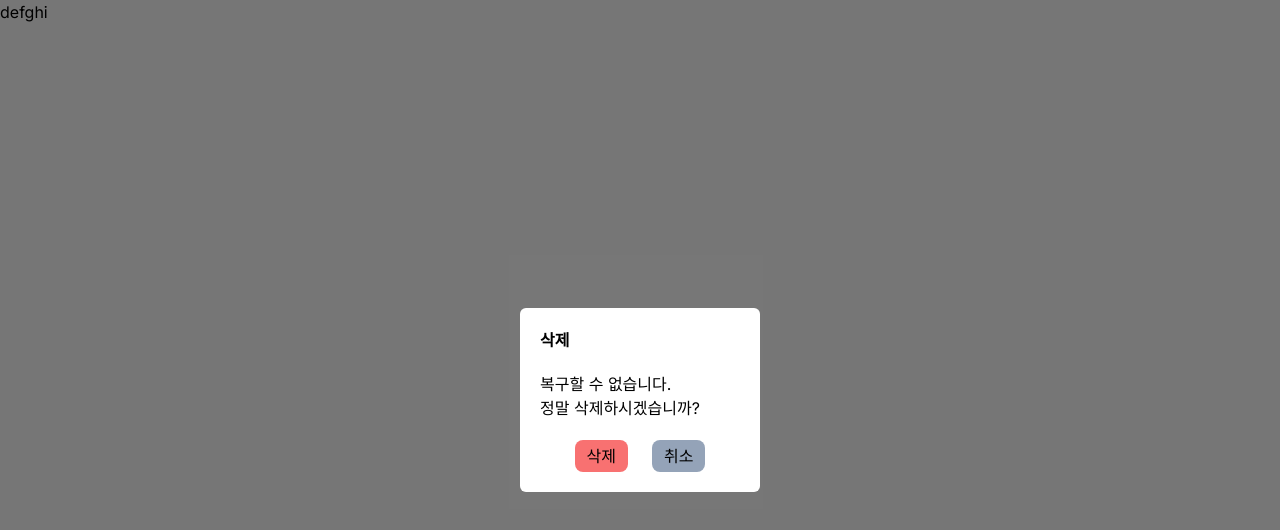
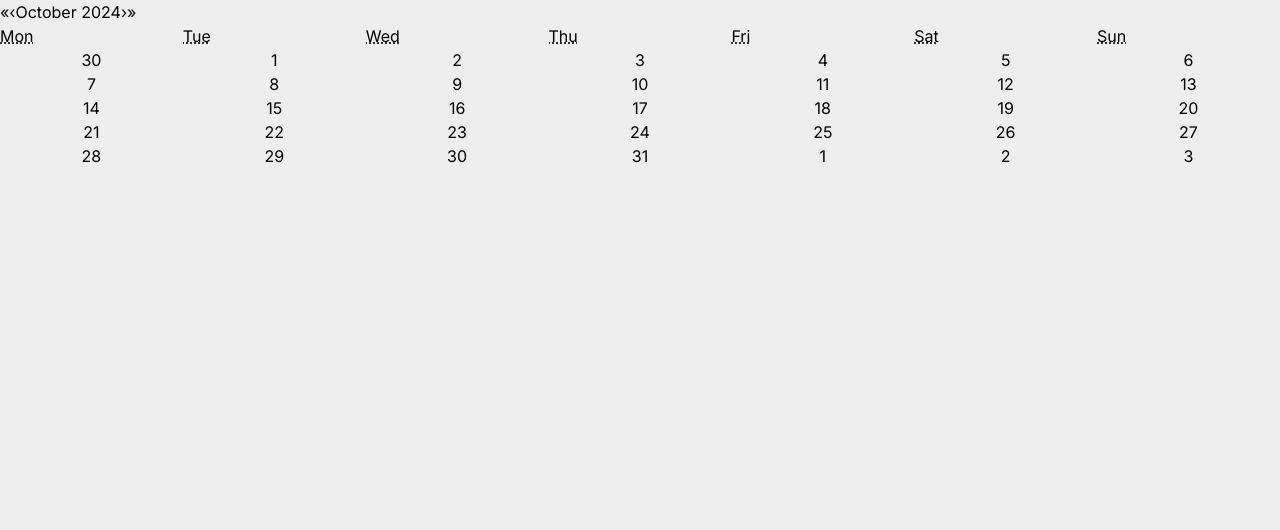
Before and after one commit to HabitPay/frontend, a Next.js app: page /test_page in a window 1280 px wide. Shown: the top 530 px of the page. Built offline with nearby package versions, Linux system fonts and the light colour scheme.

Commit message:
참여기록페이지 캘린더 css수정 및 성공여부 추가#107

```diff
--- a/src/app/challenges/[id]/participation/page.tsx
+++ b/src/app/challenges/[id]/participation/page.tsx
@@ -7,22 +7,56 @@ import IsCompleteToday from "../components/isCompleteToday";
 import Calendar from "react-calendar";
 import FloatingButton from "@/app/components/floatingButton";
 import { useChallengeDetails } from "@/hooks/useChallengeDetails";
-import { IChallengeDetailsDto } from "@/types/challenge";
+import {
+  ChallengeContentResponseDTO,
+  ContentDTO,
+  IChallengeDetailsDto,
+} from "@/types/challenge";
 import { useSetRecoilState } from "recoil";
 import { toastPopupAtom } from "@/hooks/atoms";
 import Loading from "../main/loading";
-import { differenceInDays, isBefore } from "date-fns";
+import { differenceInDays, isBefore, isSameDay } from "date-fns";
 import Frame from "@/app/components/frame";
-import { useEffect } from "react";
+import { useEffect, useState } from "react";
+import apiManager from "@/api/apiManager";
+import { getParentPath } from "@/libs/utils";
+
+import "@/styles/CustomCalendar.css";
 
 const Page = ({ params: { id } }: { params: { id: string } }) => {
+  const days = [
+    new Date(2024, 9, 14), // 성공 (예: 2024-10-14, 월요일)
+    new Date(2024, 9, 16), // 성공 (예: 2024-10-16, 수요일)
+  ];
+
+  const failedDays = [
+    new Date(2024, 9, 18), // 실패 (예: 2024-10-18, 금요일)
+  ];
+
+  const pathname = usePathname();
   const currentPath = usePathname().split("/");
   const { challengeDetails, isLoading, error } = useChallengeDetails(id);
+  const [myPosts, setMyPosts] = useState<ContentDTO[]>([]);
   const router = useRouter();
   const setToastPopup = useSetRecoilState(toastPopupAtom);
   useEffect(() => {
+    const getMyPosts = async () => {
+      try {
+        const res = await apiManager.get(`/challenges/${id}/posts/me`);
+        const data: ChallengeContentResponseDTO = res.data?.data;
+        console.log(data);
+      } catch (error) {
+        setToastPopup({
+          // @ts-ignore
+          message: error.data.message,
+          top: false,
+          success: false,
+        });
+      }
+    };
+    getMyPosts();
     document.title = "My Participation | HabitPay";
-  }, []);
+  }, [id, setToastPopup]);
   if (isLoading) return <Loading />;
   if (error || challengeDetails === null) {
     setToastPopup({
@@ -46,6 +80,7 @@ const Page = ({ params: { id } }: { params: { id: string } }) => {
   }: IChallengeDetailsDto = challengeDetails;
 
   const isBeforeStartDate = isBefore(new Date(), new Date(startDate));
+
   return (
     <Frame hasTabBar canGoBack>
       <div className="flex flex-col divide-y-2">
@@ -61,8 +96,24 @@ const Page = ({ params: { id } }: { params: { id: string } }) => {
           />
           <IsCompleteToday complete={false} />
         </div>
-        <div className="flex flex-col px-6 py-6">
-          <Calendar className="px-8 py-6 space-y-4 bg-white shadow-lg" />
+        <div className="flex flex-col px-6 py-6 ">
+          <Calendar
+            className="px-8 py-6 space-y-4 bg-white shadow-lg mx-auto"
+            formatDay={(locale, date) => date.getDate().toString()}
+            tileContent={({ date }) => {
+              return (
+                <div className="flex justify-center items-center relative">
+                  {days.some((day) => isSameDay(day, date)) && (
+                    <div className="dot-success"></div>
+                  )}
+                  {failedDays.some((day) => isSameDay(day, date)) && (
+                    <div className="dot-failure"></div>
+                  )}
+                  <div className="dot-none"></div>
+                </div>
+              );
+            }}
+          />
           {/* 참여 기록 컴포넌트화 하기 */}
           <div className="mt-4 space-y-4">
             <span className="px-4 text-sm">참여 기록</span>
@@ -73,7 +124,7 @@ const Page = ({ params: { id } }: { params: { id: string } }) => {
           </div>
         </div>
       </div>
-      <FloatingButton href={"챌린지 작성"}>
+      <FloatingButton href={`${getParentPath(pathname)}/post`}>
         <svg
           xmlns="http://www.w3.org/2000/svg"
           fill="none"
--- a/src/app/challenges/my-challenge/components/challengeCard.tsx
+++ b/src/app/challenges/my-challenge/components/challengeCard.tsx
@@ -18,7 +18,8 @@ function ChallengeCard({ items, challengeState }: IChallengeCardProps) {
     <>
       {items.map((item, index) => {
         const progressPercent: number =
-          (item.successCount / item.totalParticipatingDaysCount) * 100;
+          Math.round(item.successCount / item.totalParticipatingDaysCount) *
+          100;
 
         return (
           <div
--- a/src/app/test_page/page.tsx
+++ b/src/app/test_page/page.tsx
@@ -3,6 +3,7 @@
 import { NextPage } from "next";
 import { useEffect, useState } from "react";
 import ConfirmModal from "../components/confirmModal";
+import Calendar from "react-calendar";
 
 const Page: NextPage = () => {
   const [isModalOpen, setIsModalOpen] = useState(false);
@@ -14,15 +15,7 @@ const Page: NextPage = () => {
   };
   return (
     <div>
-      <span>def</span>
-      <span>ghi</span>
-      <ConfirmModal
-        onClick={onClick}
-        open={isModalOpen}
-        onClose={() => setIsModalOpen(false)}
-      >
-        삭제
-      </ConfirmModal>
+      <Calendar />
     </div>
   );
 };
--- /dev/null
+++ b/src/styles/CustomCalendar.css
@@ -0,0 +1,184 @@
+.react-calendar {
+  width: 350px;
+  max-width: 100%;
+  background: white;
+  border: 1px solid #a0a096;
+  font-family: Arial, Helvetica, sans-serif;
+  line-height: 1.125em;
+}
+
+.react-calendar--doubleView {
+  width: 700px;
+}
+
+.react-calendar--doubleView .react-calendar__viewContainer {
+  display: flex;
+  margin: -0.5em;
+}
+
+.react-calendar--doubleView .react-calendar__viewContainer > * {
+  width: 50%;
+  margin: 0.5em;
+}
+
+.react-calendar,
+.react-calendar *,
+.react-calendar *:before,
+.react-calendar *:after {
+  -moz-box-sizing: border-box;
+  -webkit-box-sizing: border-box;
+  box-sizing: border-box;
+}
+
+.react-calendar button {
+  margin: 0;
+  border: 0;
+  outline: none;
+}
+
+.react-calendar button:enabled:hover {
+  cursor: pointer;
+}
+
+.react-calendar__navigation {
+  display: flex;
+  height: 44px;
+  margin-bottom: 1em;
+}
+
+.react-calendar__navigation button {
+  min-width: 44px;
+  background: none;
+}
+
+.react-calendar__navigation button:disabled {
+  background-color: #f0f0f0;
+}
+
+.react-calendar__navigation button:enabled:hover,
+.react-calendar__navigation button:enabled:focus {
+  background-color: #e6e6e6;
+}
+
+.react-calendar__month-view__weekdays {
+  text-align: center;
+  text-transform: uppercase;
+  font: inherit;
+  font-size: 0.75em;
+  font-weight: bold;
+}
+
+.react-calendar__month-view__weekdays__weekday {
+  padding: 0.5em;
+}
+
+.react-calendar__month-view__weekNumbers .react-calendar__tile {
+  display: flex;
+  align-items: center;
+  justify-content: center;
+  font: inherit;
+  font-size: 0.75em;
+  font-weight: bold;
+}
+
+.react-calendar__month-view__days__day--weekend:nth-child(7n) {
+  color: #d10000;
+}
+
+.react-calendar__month-view__days__day--neighboringMonth,
+.react-calendar__decade-view__years__year--neighboringDecade,
+.react-calendar__century-view__decades__decade--neighboringCentury {
+  color: #757575;
+}
+
+.react-calendar__year-view .react-calendar__tile,
+.react-calendar__decade-view .react-calendar__tile,
+.react-calendar__century-view .react-calendar__tile {
+  padding: 2em 0.5em;
+}
+
+.react-calendar__tile {
+  height: 45px;
+  max-width: 100%;
+  padding: 10px 6.6667px;
+  background: none;
+  text-align: center;
+  line-height: 16px;
+  font: inherit;
+  font-size: 0.833em;
+}
+
+.react-calendar__tile:disabled {
+  background-color: #f0f0f0;
+  color: #ababab;
+}
+
+.react-calendar__month-view__days__day--neighboringMonth:disabled,
+.react-calendar__decade-view__years__year--neighboringDecade:disabled,
+.react-calendar__century-view__decades__decade--neighboringCentury:disabled {
+  color: #cdcdcd;
+}
+
+.react-calendar__tile:enabled:hover,
+.react-calendar__tile:enabled:focus {
+  background-color: #e6e6e6;
+}
+
+.react-calendar__tile--now {
+  background: #ffff76;
+}
+
+.react-calendar__tile--now:enabled:hover,
+.react-calendar__tile--now:enabled:focus {
+  background: #ffffa9;
+}
+
+.react-calendar__tile--hasActive {
+  background: #76baff;
+}
+
+.react-calendar__tile--hasActive:enabled:hover,
+.react-calendar__tile--hasActive:enabled:focus {
+  background: #a9d4ff;
+}
+
+.react-calendar__tile--active {
+  background: #006edc;
+  color: white;
+}
+
+.react-calendar__tile--active:enabled:hover,
+.react-calendar__tile--active:enabled:focus {
+  background: #1087ff;
+}
+
+.react-calendar--selectRange .react-calendar__tile--hover {
+  background-color: #e6e6e6;
+}
+
+.dot-success {
+  height: 8px;
+  width: 8px;
+  background-color: #96da99;
+  border-radius: 50%;
+  display: flex;
+  margin-left: 10px;
+}
+
+.dot-failure {
+  height: 8px;
+  width: 8px;
+  background-color: #f87171;
+  border-radius: 50%;
+  display: flex;
+  margin-left: 10px;
+}
+
+.dot-none {
+  height: 8px;
+  width: 8px;
+  /* background-color: #ffffff; */
+  border-radius: 50%;
+  display: flex;
+  margin-left: 1px;
+}
--- a/tsconfig.paths.json
+++ b/tsconfig.paths.json
@@ -7,7 +7,8 @@
       "@/libs/*": ["libs/*"],
       "@/types/*": ["types/*"],
       "@/hooks/*": ["hooks/*"],
-      "@/public/*": ["../public/*"]
+      "@/styles/*": ["styles/*"],
+      "@/public/*": ["../public/*"],
     }
   }
 }
```
